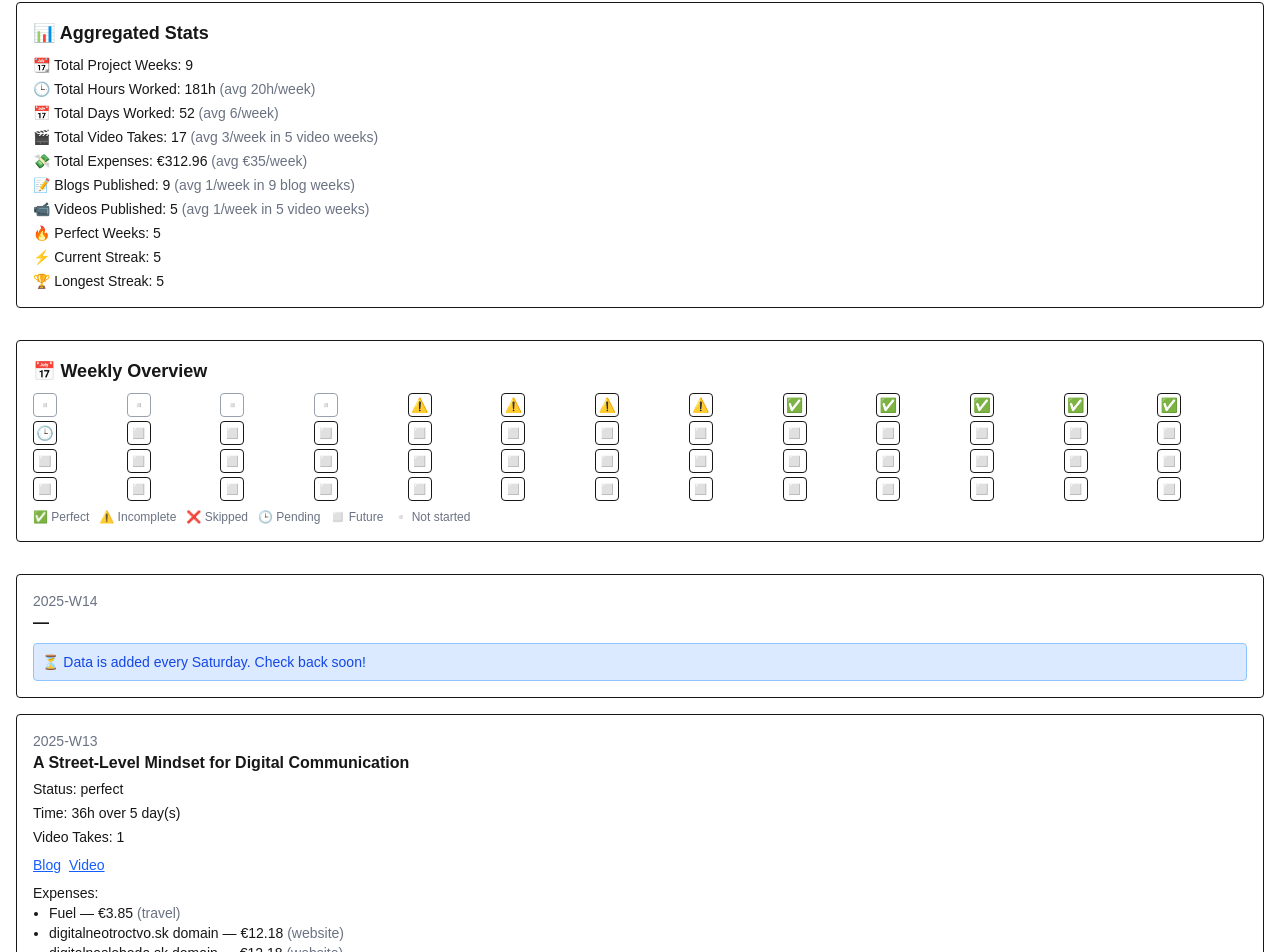
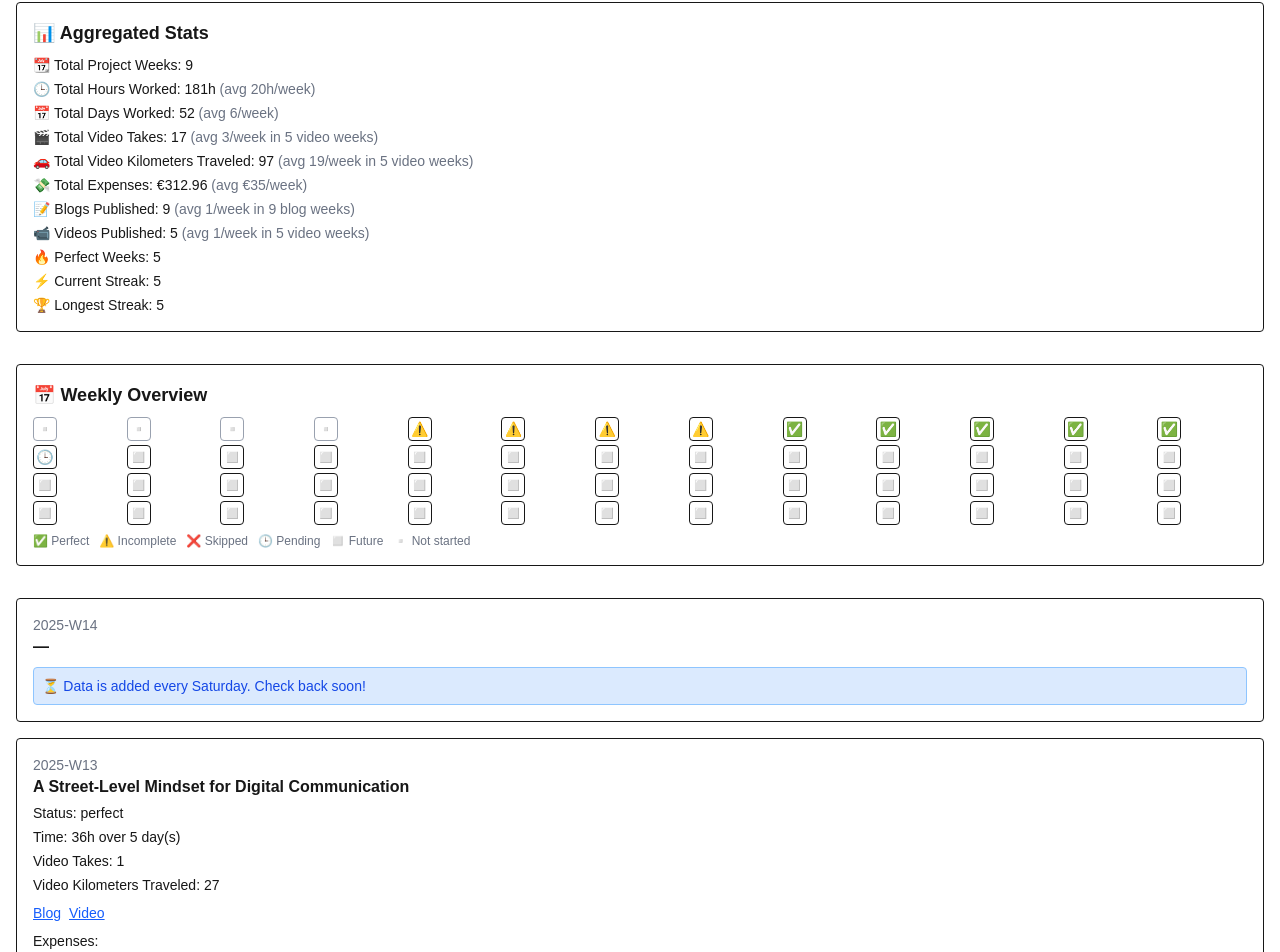
Before and after one commit to sampittko/creator-dashboard, a Next.js app: page / in a window 1280 px wide. Shown: the part 66-1018 px from the top of the page. Built offline with nearby package versions, Linux system fonts and the light colour scheme.

Commit message:
feat: video kilometers traveled viz

```diff
--- a/app/page.tsx
+++ b/app/page.tsx
@@ -66,6 +66,10 @@ export default function DashboardPage() {
             <span className="text-gray-500 dark:text-gray-400"> (avg {stats.averages.videoTakes}/week in {stats.videoWeeks} video weeks)</span>
           </li>
           <li>
+            🚗 Total Video Kilometers Traveled: {stats.totalVideoKilometersTraveled}
+            <span className="text-gray-500 dark:text-gray-400"> (avg {stats.averages.videoKilometersTraveled}/week in {stats.videoWeeks} video weeks)</span>
+          </li>
+          <li>
             💸 Total Expenses: €{stats.totalExpenses.all.toFixed(2)}
             <span className="text-gray-500 dark:text-gray-400"> (avg €{stats.averages.expenses}/week)</span>
           </li>
@@ -109,6 +113,10 @@ export default function DashboardPage() {
 
                 <div className="text-sm mt-1">
                   <span className="font-medium">Video Takes:</span> {week.content.videoTakes}
+                </div>
+
+                <div className="text-sm mt-1">
+                  <span className="font-medium">Video Kilometers Traveled:</span> {week.content.videoKilometersTraveled}
                 </div>
 
                 <div className="text-sm mt-2">
--- a/lib/stats.ts
+++ b/lib/stats.ts
@@ -18,6 +18,7 @@ export function getAggregatedStats() {
     totalMinutesWorked: 0,
     totalDaysWorked: 0,
     totalVideoTakes: 0,
+    totalVideoKilometersTraveled: 0,
     totalExpenses: {
       all: 0,
       byType: {
@@ -45,6 +46,7 @@ export function getAggregatedStats() {
       hoursWorked: 0,
       daysWorked: 0,
       videoTakes: 0,
+      videoKilometersTraveled: 0,
       expenses: 0,
       blogs: 0,
       videos: 0,
@@ -57,6 +59,7 @@ export function getAggregatedStats() {
     stats.totalMinutesWorked += week.time.minutesWorked;
     stats.totalDaysWorked += week.time.daysWorked;
     stats.totalVideoTakes += week.content.videoTakes;
+    stats.totalVideoKilometersTraveled += week.content.videoKilometersTraveled;
 
     if (week.content.blogPublished) stats.totalContent.blogCount++;
     if (week.content.videoPublished) stats.totalContent.videoCount++;
@@ -97,6 +100,7 @@ export function getAggregatedStats() {
   stats.averages.hoursWorked = average(stats.totalHoursWorked, activeWeeks);
   stats.averages.daysWorked = average(stats.totalDaysWorked, activeWeeks);
   stats.averages.videoTakes = average(stats.totalVideoTakes, videoWeeks);
+  stats.averages.videoKilometersTraveled = average(stats.totalVideoKilometersTraveled, videoWeeks);
   stats.averages.expenses = average(stats.totalExpenses.all, activeWeeks);
   stats.averages.blogs = average(stats.totalContent.blogCount, blogWeeks);
   stats.averages.videos = average(stats.totalContent.videoCount, videoWeeks);
```
